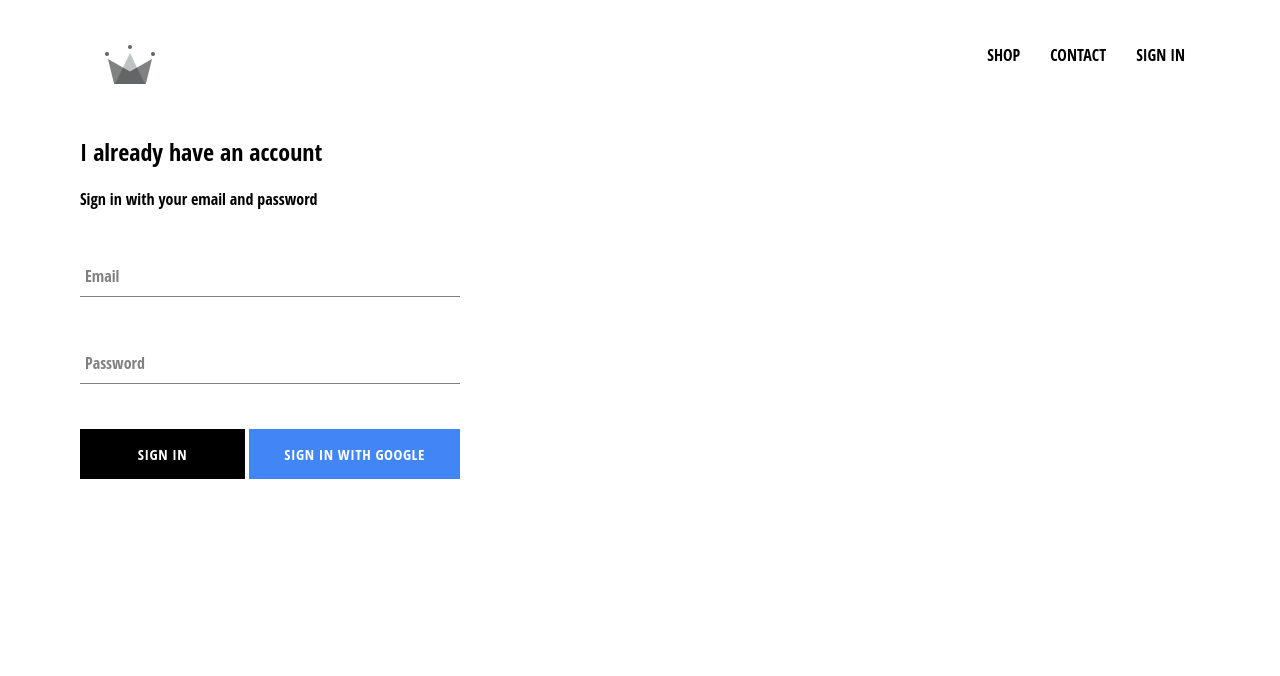
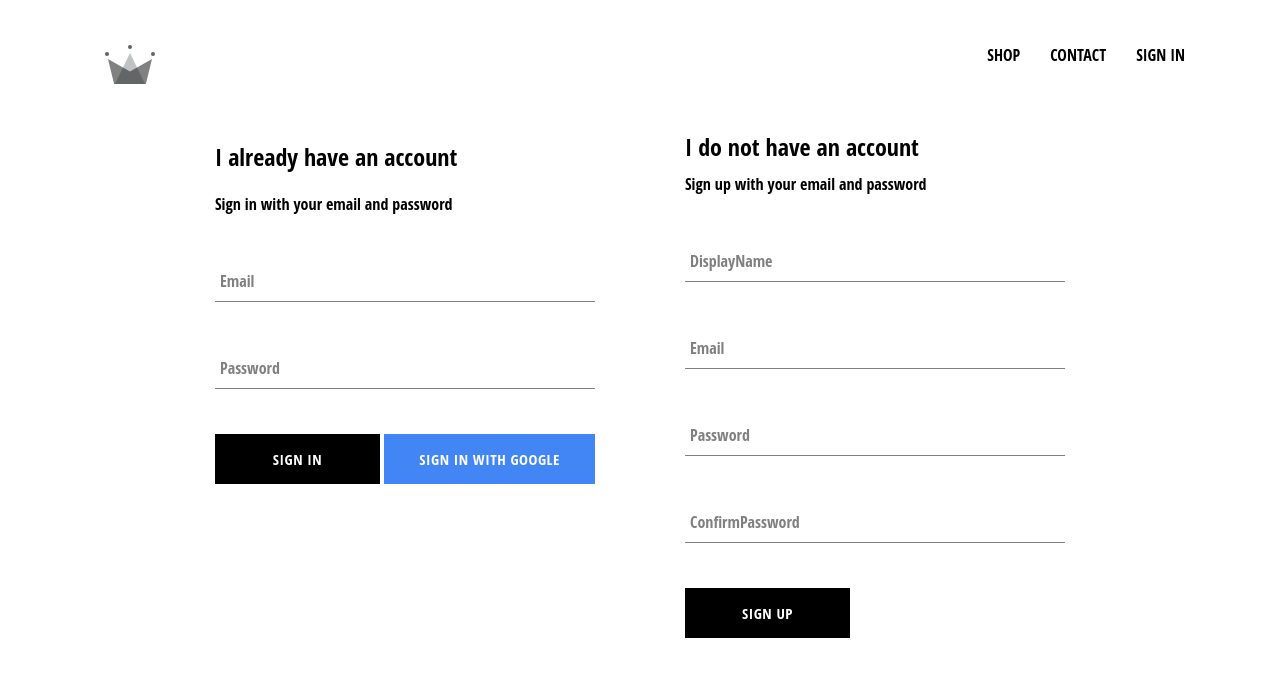
Before and after one commit to Charlieen/eclothing, a React (Create React App) app: page /signin in a window 1280 px wide. Shown: the top 676 px of the page. Built offline with nearby package versions, Linux system fonts and the light colour scheme; no server answers.

Commit message:
implemented firebase utils, included ability t store authenticated users into our firebase

```diff
--- a/src/App.js
+++ b/src/App.js
@@ -6,7 +6,7 @@ import HomePage from './pages/homepage/homepage.compoent';
 import ShopPage from './pages/shop/shop.component';
 import Header from './components/header/header.component';
 import SignInAndSignUpPage from './pages/sign-in-and-sign-up/sign-in-and-sign-up.component';
-import { auth } from './firebase/firebase.util';
+import { auth, createUserProfileDocument } from './firebase/firebase.util';
 // some demo
 
 
@@ -24,9 +24,22 @@ class App extends React.Component{
 
   componentDidMount(){
     this.unsubscribeFromAuth = auth.onAuthStateChanged(
-       user =>{
-         this.setState({currentUser:user});
-        console.log(user);
+
+      async userAuth =>{
+        debugger;
+        if(userAuth){
+          const userRef = await createUserProfileDocument(userAuth);
+           userRef.onSnapshot(snapShot => {
+            this.setState({currentUser:{
+              id:snapShot.id,
+              ...snapShot.data()
+            }});
+          })
+        }else {
+          this.setState({currentUser: userAuth});
+        }
+
+        console.log(userAuth);
       },
       error =>{
         console.log(error);
@@ -48,6 +61,7 @@ class App extends React.Component{
 
 
   render(){
+    //console.log(this.state.currentUser);
     return (
       <div>
       <Header currentUser={this.state.currentUser} handleSignOut={this.handleSignOut}/>
--- a/src/components/sign-in/sign-in.component.jsx
+++ b/src/components/sign-in/sign-in.component.jsx
@@ -2,7 +2,7 @@ import React, { Component } from 'react'
 import FormInput from '../form-input/form-input.component';
 import CustomButton from '../custom-button/custom-button.component';
 import './sign-in.style.scss';
-import { signInWithGoogle } from '../../firebase/firebase.util';
+import { signInWithGoogle ,auth } from '../../firebase/firebase.util';
 
 class SignIn extends Component {
     constructor(props){
@@ -15,7 +15,13 @@ class SignIn extends Component {
 
     handleSubmit= (event)=>{
         event.preventDefault();
-        console.log(this.state);
+        const {email,password} = this.state;
+        auth.signInWithEmailAndPassword(email,password)
+        .then(()=>{
+            this.props.history.push('/');
+        })
+        .catch(e=>console.log(e));
+
     }
 
     handleChange= event =>{
--- /dev/null
+++ b/src/components/sign-up/sign-up.component.jsx
@@ -0,0 +1,101 @@
+import React, { Component } from 'react'
+import FormInput from '../form-input/form-input.component';
+import CustomButton from '../custom-button/custom-button.component';
+import './sign-up.style.scss';
+import { auth, createUserProfileDocument } from '../../firebase/firebase.util';
+
+class SignUp extends Component {
+
+    constructor(props){
+        super(props);
+        this.state={
+            displayName:'',
+            email:'',
+            password:'',
+            confirmPassword:''
+        }
+    }
+
+    handleSubmit= async (event)=>{
+
+    event.preventDefault();
+
+    const { displayName,email,password,confirmPassword } = this.state;
+
+       if(password !== confirmPassword){
+            alert("passwords don't match");
+            return;
+       }
+       try {
+           const {user} = await auth.createUserWithEmailAndPassword(email,password);
+           debugger;
+           await createUserProfileDocument(user,{displayName});
+
+           this.setState({
+            displayName:'',
+            email:'',
+            password:'',
+            confirmPassword:''
+           })
+
+
+       } catch (error) {
+           console.log(error);
+       }
+    }
+
+    handleChange= event =>{
+        const{name,value} = event.target;
+        this.setState({[name]:value});
+    }
+
+
+    render() {
+        return (
+            <div className="sign-up">
+                <h2 className="title">I do not have an account</h2>
+                <span>Sign up with your email and password</span>
+
+                <form  className="sign-up-form" onSubmit={this.handleSubmit}>
+                <FormInput
+                handleChange={this.handleChange}
+                 name="displayName"
+                 type="text"
+                 value={this.state.displayName}
+                 label="DisplayName"
+                 required />
+
+                <FormInput
+                    handleChange={this.handleChange}
+                     name="email"
+                     type="email"
+                     value={this.state.email}
+                     label="Email"
+                     required />
+                    <FormInput
+                    handleChange={this.handleChange}
+                    name="password"
+                    type="password"
+                    value={this.state.password}
+                    label="Password"
+                    required />
+                    <FormInput
+                    handleChange={this.handleChange}
+                    name="confirmPassword"
+                    type="password"
+                    value={this.state.confirmPassword}
+                    label="ConfirmPassword"
+                    required />
+                    <div className="buttons">
+                        <CustomButton type='submit'>
+                            Sign Up
+                        </CustomButton>
+                    </div>
+
+                </form>
+            </div>
+        )
+    }
+}
+
+export default SignUp;
--- /dev/null
+++ b/src/components/sign-up/sign-up.style.scss
@@ -0,0 +1,9 @@
+.sign-up{
+    display: flex;
+    flex-direction: column;
+    width:380px;
+
+    .title{
+        margin: 10px 0;
+    }
+}
--- a/src/firebase/firebase.util.js
+++ b/src/firebase/firebase.util.js
@@ -6,6 +6,36 @@ import {config} from '../api/firebase';
 
 
 firebase.initializeApp(config);
+
+export const createUserProfileDocument = async (userAuth,additionalData) => {
+    if(!userAuth) return;
+    console.log(userAuth);
+    const userRef = firestore.doc(`users/${userAuth.uid}`);
+    const snapShot = await userRef.get();
+    console.log(!snapShot.exists);
+
+    if(!snapShot.exists){
+        const {displayName,email} = userAuth;
+        const createdAt = new Date();
+
+        console.log(displayName,email,createdAt);
+
+            try {
+                await userRef.set({
+                    displayName,
+                    email,
+                    createdAt,
+                    ...additionalData
+                })
+            } catch (error) {
+                console.log('error creating user', error.message);
+            }
+    }
+
+    console.log('userRef ',userRef);
+    console.log('snapShot ',snapShot);
+    return userRef;
+}
 
 export const auth = firebase.auth();
 export const firestore = firebase.firestore();
--- a/src/pages/sign-in-and-sign-up/sign-in-and-sign-up.component.jsx
+++ b/src/pages/sign-in-and-sign-up/sign-in-and-sign-up.component.jsx
@@ -3,10 +3,12 @@ import React from 'react';
 import './sign-in-and-sign-up.style.scss';
 
 import SignIn from '../../components/sign-in/sign-in.component';
+import SignUp from '../../components/sign-up/sign-up.component';
 
 const SignInAndSignUpPage =(props)=>(
     <div className="sign-in-and-sign-up">
         <SignIn history={props.history} />
+        <SignUp/>
     </div>
 )
 
--- a/src/pages/sign-in-and-sign-up/sign-in-and-sign-up.style.scss
+++ b/src/pages/sign-in-and-sign-up/sign-in-and-sign-up.style.scss
@@ -0,0 +1,6 @@
+.sign-in-and-sign-up{
+    width:850px;
+    display: flex;
+    justify-content: space-between;
+    margin:30px auto;
+}
```
Also changed, not shown: src/components/header/test.js (added, +9 -0 lines), src/components/sign-out/sign-out.component.jsx (deleted, +0 -68 lines), src/firebase/note.js (added, +17 -0 lines), src/components/sign-out/sign-out.style.scss (deleted).
